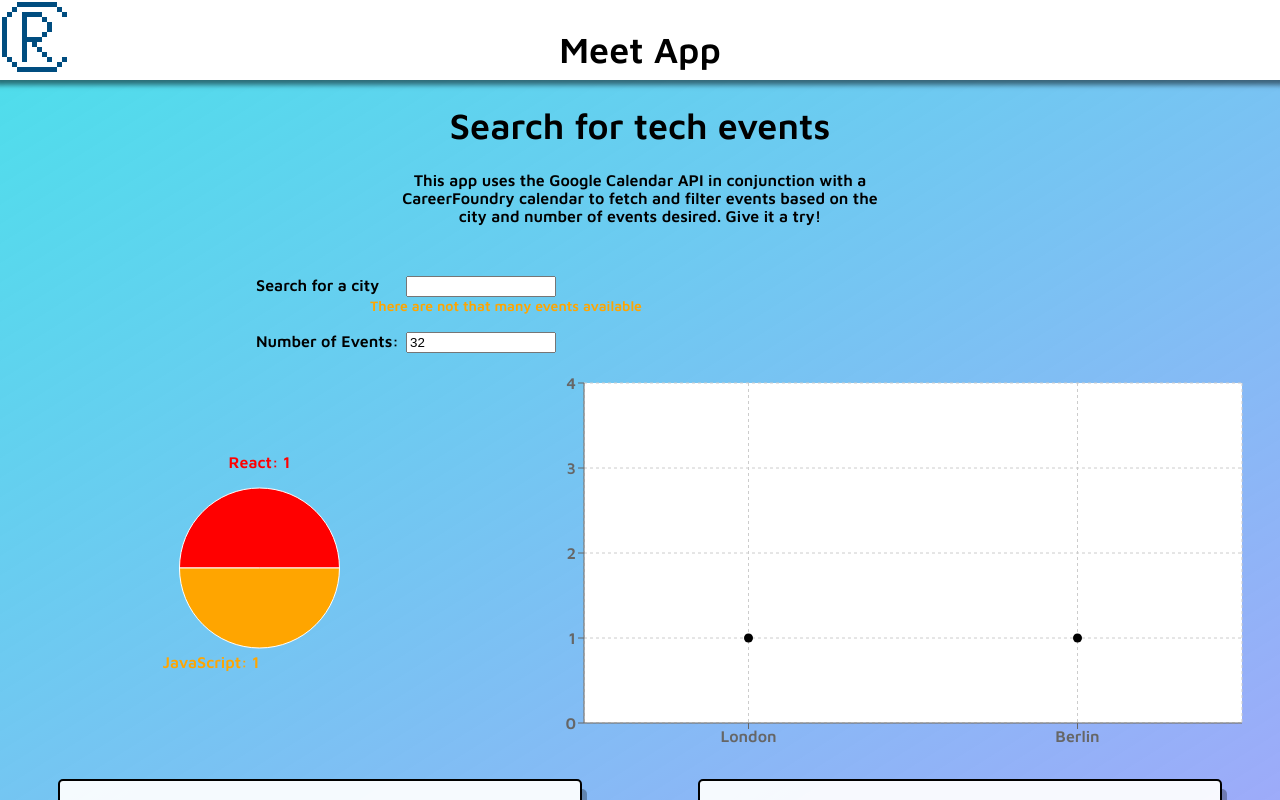
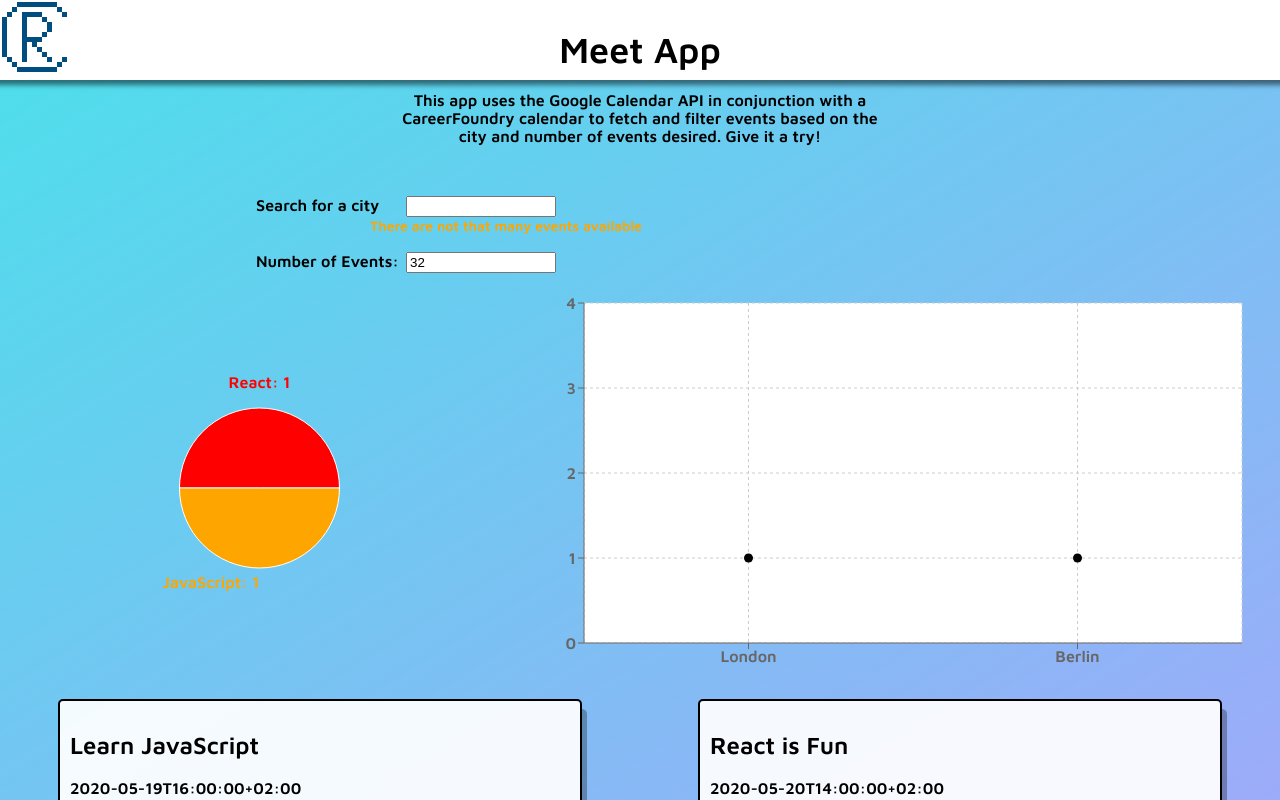
Before and after one commit to RCarpus/meet-app, a React (Create React App) app: page / in a window 1280 px wide. Shown: the top 800 px of the page. Built offline with nearby package versions, Linux system fonts and the light colour scheme; what atatus-spa would draw is missing.

Commit message:
udpate styles

```diff
--- a/public/index.css
+++ b/public/index.css
@@ -1,7 +1,15 @@
+html {
+  padding-bottom: 100px;
+}
+
 .top-banner {
   background-color: var(--bg-banner);
   box-shadow: 0px 0px 5px 5px rgba(0, 0, 0, 0.5);
   font-family: 'Antic Slab', serif;
+  position: fixed;
+  width: 100%;
+  top: 0;
+  z-index: 100;
 }
 
 #top-banner__image {
```
